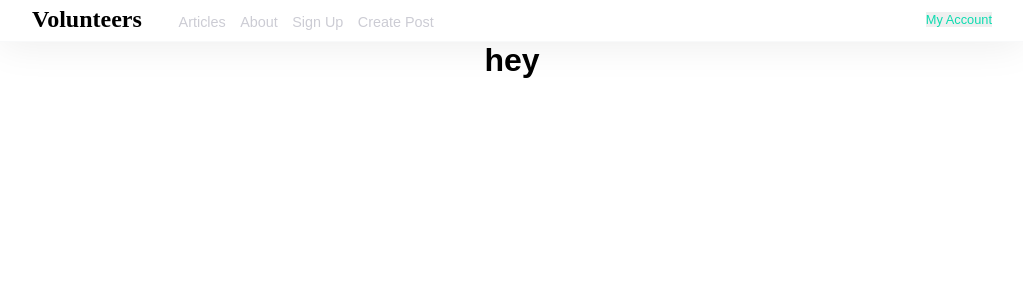
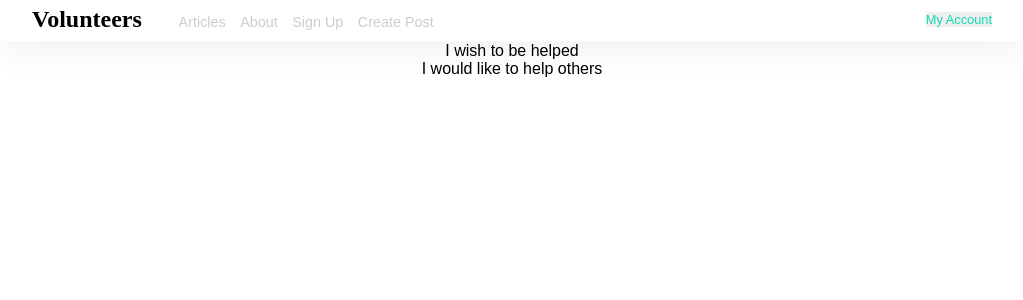
Before and after one commit to ismaelguerrib/volontaires_front, a React (Create React App) app: page / in a window 1280 px wide. Shown: the top 300 px of the page, without its empty margins (128-1151 px from the left). Built offline with nearby package versions, Linux system fonts and the light colour scheme.

Commit message:
first trial of many

```diff
--- /dev/null
+++ b/src/Component/Button.jsx
@@ -0,0 +1,10 @@
+import React from "react";
+
+export default function Button(props) {
+  console.log(props);
+  return (
+    <div >
+      <a href={props.link}>{props.content}</a>
+    </div>
+  );
+}
--- a/src/Pages/Home.jsx
+++ b/src/Pages/Home.jsx
@@ -1,12 +1,14 @@
 import React, { Component } from "react";
 import Header from "./../Component/Header";
+import Button from "./../Component/Button"
 
 export default class Home extends Component {
   render() {
     return (
       <div className="wrapper">
         <Header />
-        <h1>hey</h1>
+        <Button content="I wish to be helped" link="/i-want-to-be-helped"></Button>
+        <Button content="I would like to help others" link="/i-want-to-offer-help"></Button>
       </div>
     );
   }
--- a/src/Pages/ViewAll.jsx
+++ b/src/Pages/ViewAll.jsx
@@ -0,0 +1,32 @@
+import React, { Component } from 'react'
+import Axios from "axios"
+
+export default class ViewAll extends Component {
+
+
+  state = {
+    cards: []
+  }
+  if() {
+
+  }
+  componentDidMount = () => {
+    Axios.get(
+      "http://localhost:9999/api/offers"
+    )
+      .then(dbres => {
+        this.setState({ cards: dbres.data });
+      })
+      .catch(err => {
+        console.log(err);
+      });
+  };
+
+  render() {
+    return (
+      <div >
+        <p>{this.state.cards}</p>
+      </div>
+    )
+  }
+}
```
